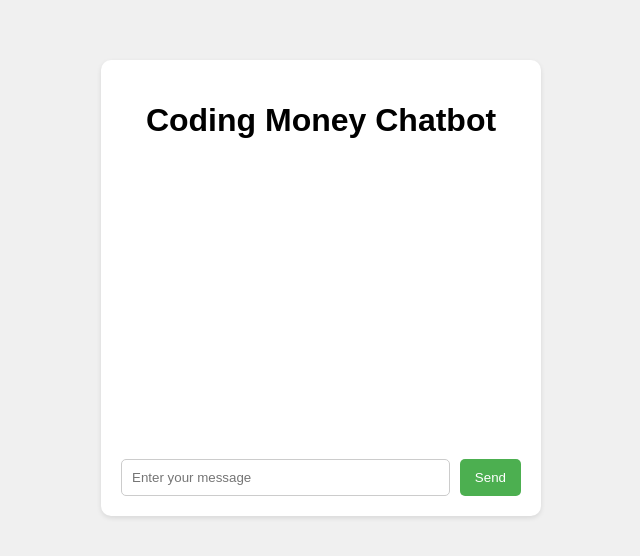
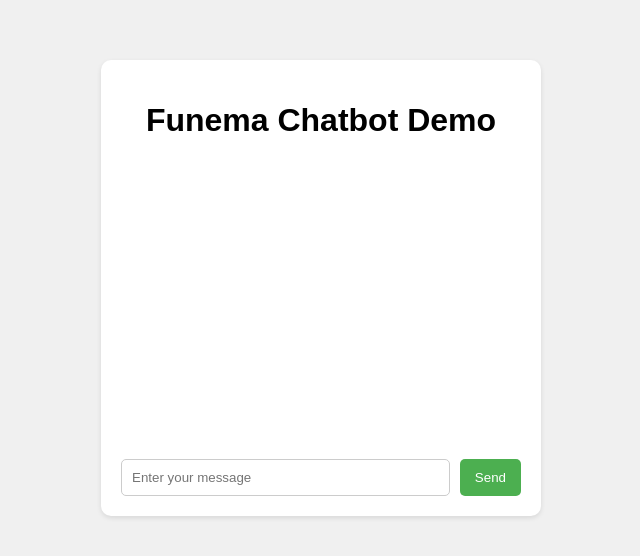
Before and after one commit to Serena748/funema-chatbot-sample, a website: page index.html in a window 1280 px wide. Shown: the part 120-676 px from the top of the page, without its empty margins (319-959 px from the left). Drawn offline with Linux system fonts and the light colour scheme.

Commit message:
Update index.html

```diff
--- a/index.html
+++ b/index.html
@@ -77,7 +77,7 @@
 </head>
 <body>
   <div id="chat-container">
-  <h1>Coding Money Chatbot</h1>
+  <h1>Funema Chatbot Demo </h1>
   <div id="chat-history"></div>
   <form id="chat-form">
     <input type="text" id="user-input" placeholder="Enter your message">
```
